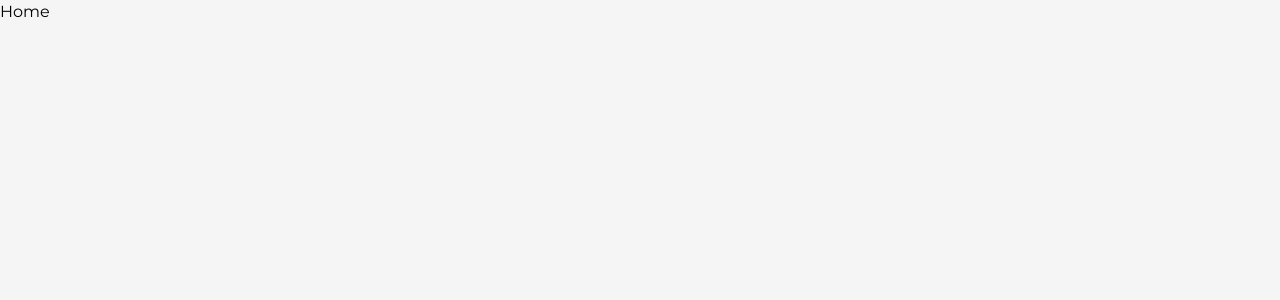
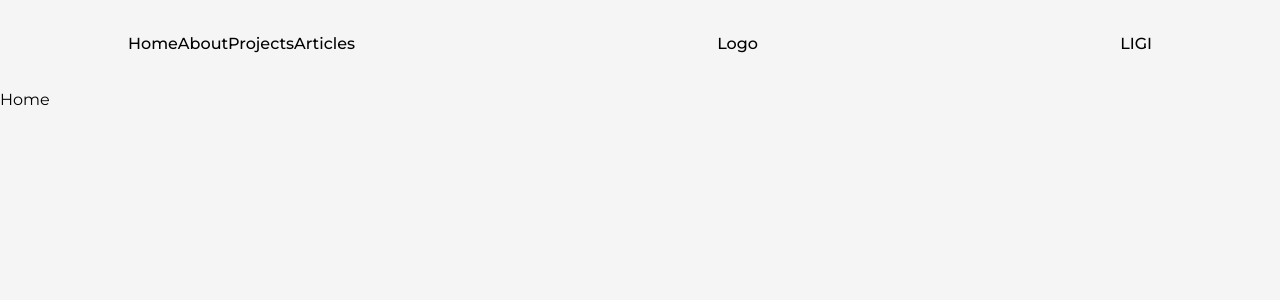
Before and after one commit to Rahul62066/My-Portfolio, a Next.js app: page / in a window 1280 px wide. Shown: the top 300 px of the page. Built offline with nearby package versions, Linux system fonts and the light colour scheme.

Commit message:
Creation of the NavBar

```diff
--- /dev/null
+++ b/src/components/NavBar.js
@@ -0,0 +1,25 @@
+import Link from "next/link";
+
+const NavBar = () => {
+    return (
+        <header className="w-full px-32 py-8 font-medium flex items-center justify-between">
+            <nav>
+                <Link href="/">Home</Link>
+                <Link href="/about">About</Link>
+                <Link href="/projects">Projects</Link>
+                <Link href="/articles">Articles</Link>
+            </nav>
+            <h2>Logo</h2>
+            <nav>
+                <Link href="/" target={"_blank"}>
+                    LI
+                </Link>
+                <Link href="/" target={"_blank"}>
+                    GI
+                </Link>
+            </nav>
+        </header>
+    );
+};
+
+export default NavBar;
--- a/src/pages/_app.js
+++ b/src/pages/_app.js
@@ -1,6 +1,7 @@
 import "./../styles/globals.css";
 import { Montserrat } from "next/font/google";
 import Head from "next/head";
+import NavBar from "../components/NavBar";
 
 const montserrat = Montserrat({ subsets: ["latin"], variable: "--font-mont" });
 
@@ -12,6 +13,7 @@ export default function App({ Component, pageProps }) {
                 <link rel="icon" href="/favicon.ico" />
             </Head>
             <main className={`${montserrat.variable} font-mont bg-light w-full min-h-screen`}>
+                <NavBar />
                 <Component {...pageProps} />
             </main>
         </>
```
